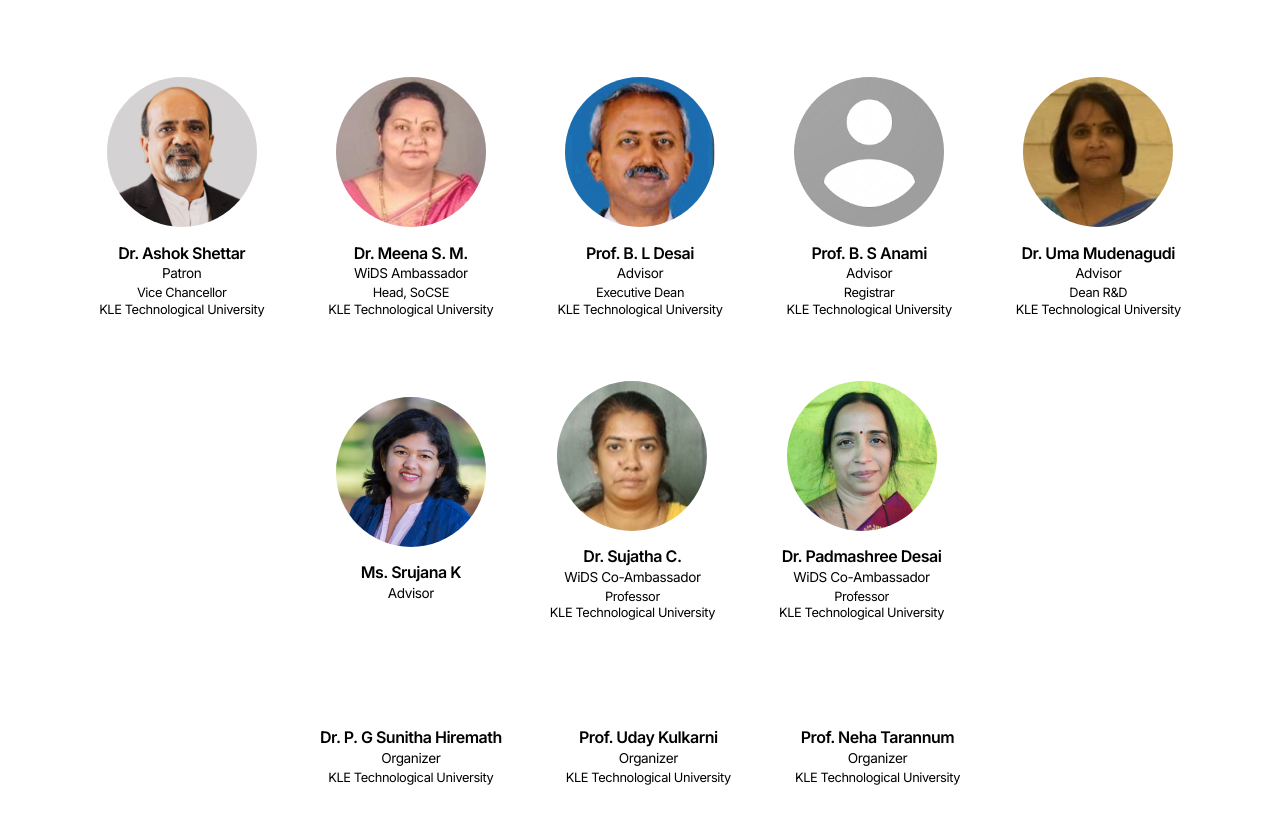
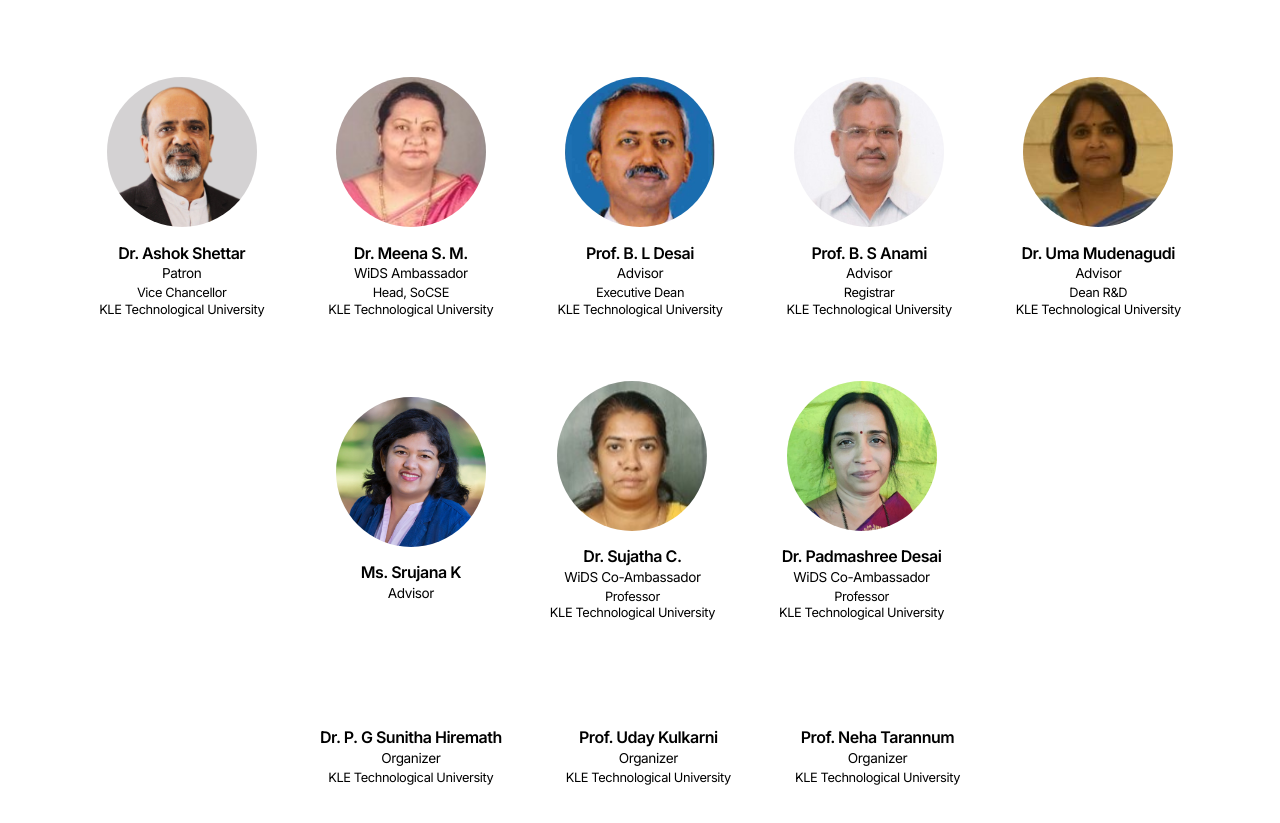
Before and after one commit to prajwalpatilcodes/WiDS, a plain HTML site: page index.html in a window 1280 px wide. Shown: the part 2027-2850 px from the top of the page. Drawn offline with Linux system fonts and the light colour scheme.

Commit message:
Add image

```diff
--- a/index.html
+++ b/index.html
@@ -148,7 +148,7 @@
                 </div>
                 <div class="organizer">
                     <div class="organizer-image">
-                        <img src="assets/organizers/empty.png" alt="">
+                        <img src="assets/organizers/registrar.jpg" alt="">
                     </div>
                     <div class="organizer-name">Prof. B. S Anami
                     </div>
```
Also changed, not shown: assets/organizers/registrar.jpg (added).
